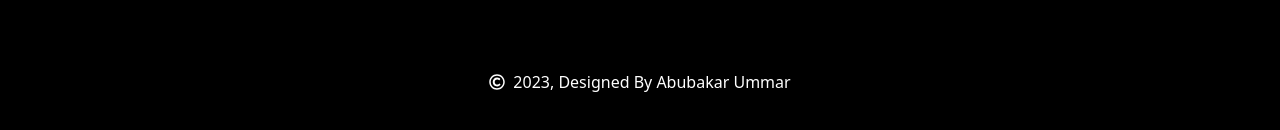
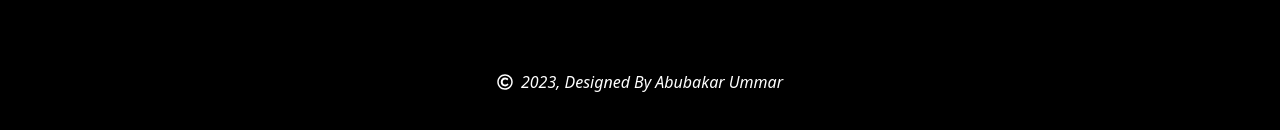
Before and after one commit to Haywayaheadshot/arha_deals, a React (Vite) app: page / in a window 1280 px wide. Shown: the part 4265-4395 px from the top of the page. Built offline with nearby package versions, Linux system fonts and the light colour scheme.

Commit message:
italize copyright

```diff
--- a/src/components/Footer/Footer.tsx
+++ b/src/components/Footer/Footer.tsx
@@ -49,7 +49,7 @@ const Footer = () => {
         </ul>
         <span className="flex flex-row justify-center items-center gap-2 py-5">
           <FaRegCopyright />
-          <h6>2023, Designed By Abubakar Ummar</h6>
+          <i>2023, Designed By Abubakar Ummar</i>
         </span>
       </section>
     </div>
```
